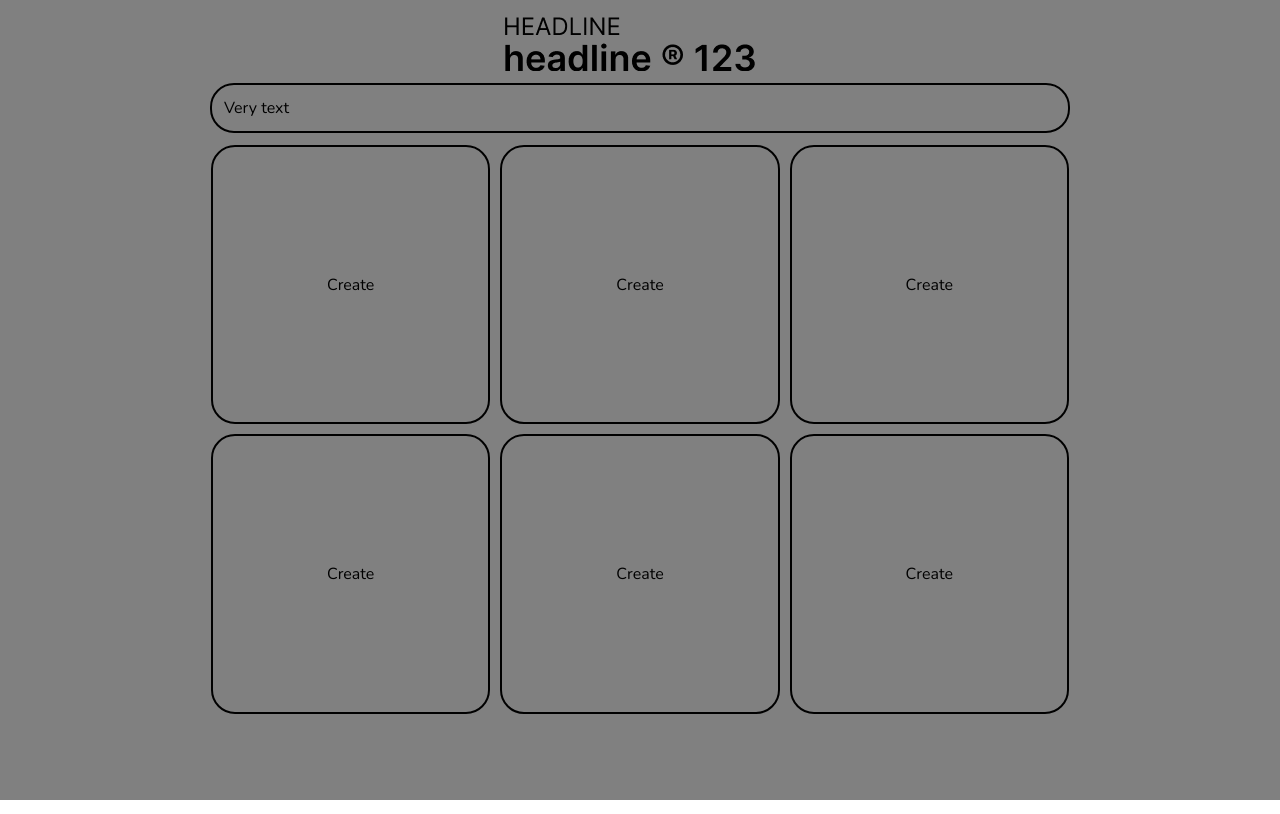
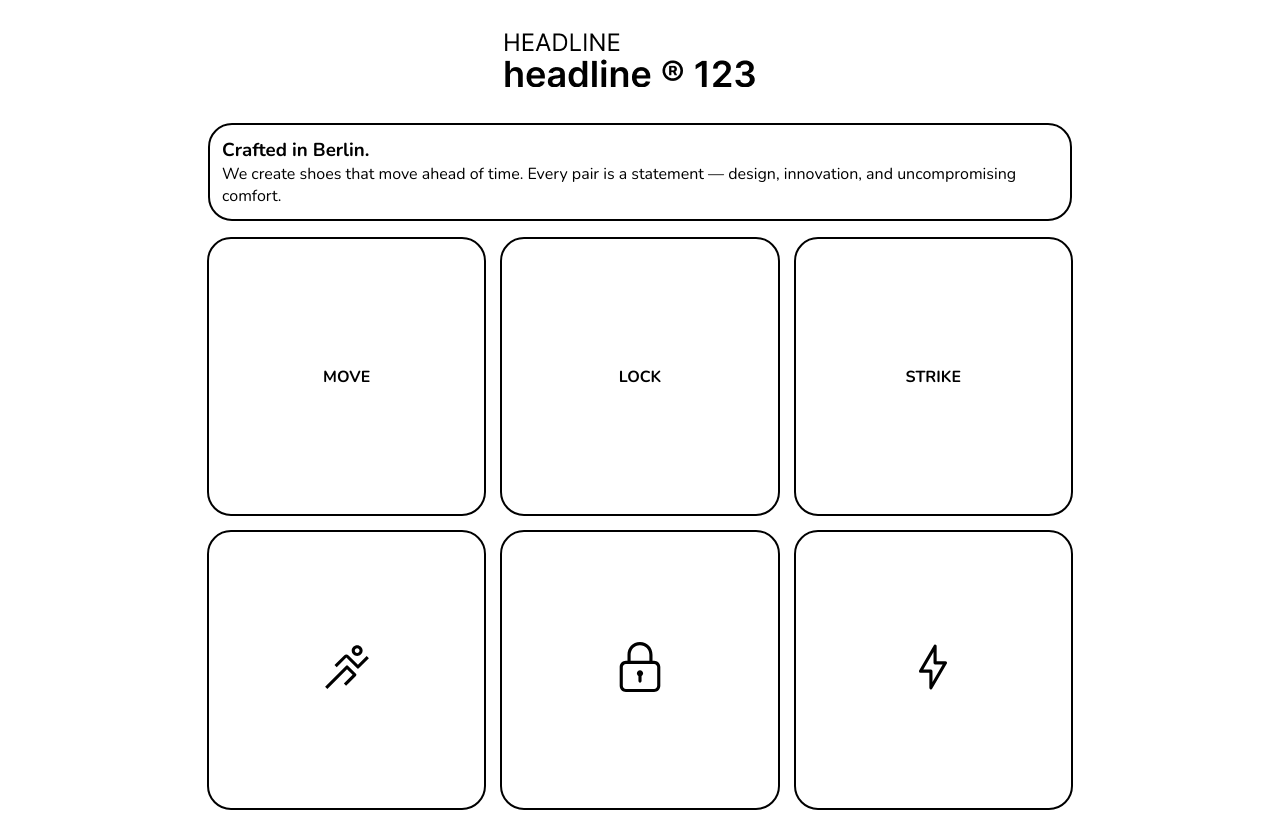
Before and after one commit to michalsuchorski/frontend-task, a website built with Vite: page index.html in a window 1280 px wide. Shown: the top 814 px of the page. Built offline with nearby package versions, Linux system fonts and the light colour scheme.

Commit message:
update scene 1 style, add loader, fixed orientation lock

```diff
--- a/index.html
+++ b/index.html
@@ -8,6 +8,7 @@
     <title>Frontend Task</title>
   </head>
   <body>
+    <div class="loader"></div>
     <div class="orientation-lock">
       <div class="orientation-lock-warning">
         <p class="orientation-lock-warning-text">
@@ -24,38 +25,36 @@
           </div>
           <div class="scene-intro-content-text-wrapper">
             <div class="scene-intro-content-text">
-              <p>Very text</p>
+              <h3 class="scene-intro-content-text-h3">Crafted in Berlin.</h3>
+              <p class="scene-intro-content-text-paragraph">
+                We create shoes that move ahead of time. Every pair is a
+                statement — design, innovation, and uncompromising comfort.
+              </p>
             </div>
           </div>
           <div class="scene-intro-content-panel">
             <div class="scene-intro-content-panel-plate">
+              <p class="scene-intro-content-panel-plate-text">MOVE</p>
+            </div>
+            <div class="scene-intro-content-panel-plate">
+              <p class="scene-intro-content-panel-plate-text">LOCK</p>
+            </div>
+            <div class="scene-intro-content-panel-plate">
+              <p class="scene-intro-content-panel-plate-text">STRIKE</p>
+            </div>
+            <div class="scene-intro-content-panel-plate">
               <p class="scene-intro-content-panel-plate-text">
-                Create
+                  <img src="./icons/move.svg" />
               </p>
             </div>
             <div class="scene-intro-content-panel-plate">
               <p class="scene-intro-content-panel-plate-text">
-                Create
+                <img src="./icons/lock.svg" />
               </p>
             </div>
             <div class="scene-intro-content-panel-plate">
               <p class="scene-intro-content-panel-plate-text">
-                Create
-              </p>
-            </div>
-            <div class="scene-intro-content-panel-plate">
-              <p class="scene-intro-content-panel-plate-text">
-                Create
-              </p>
-            </div>
-            <div class="scene-intro-content-panel-plate">
-              <p class="scene-intro-content-panel-plate-text">
-                Create
-              </p>
-            </div>
-            <div class="scene-intro-content-panel-plate">
-              <p class="scene-intro-content-panel-plate-text">
-                Create
+                <img src="./icons/strike.svg" />
               </p>
             </div>
           </div>
@@ -63,7 +62,7 @@
         </div>
       </div>
 
-      <div class="scene scene-gallery" data-scene="gallery">
+      <div class="scene scene-gallery hidden" data-scene="gallery">
         <div class="swiper mySwiper">
           <div class="swiper-wrapper">
             <div class="swiper-slide"><img src="./assets/shoe1.png" /></div>
@@ -73,12 +72,12 @@
           </div>
           <div class="swiper-button-next"></div>
           <div class="swiper-button-prev"></div>
-          <div class="swiper-button-cta ">
+          <div class="swiper-button-cta">
             <img src="./assets/cta.png" class="swiper-button-cta-img" />
           </div>
         </div>
       </div>
-      <div class="scene scene-video" data-scene="video">
+      <div class="scene scene-video hidden" data-scene="video">
         <div class="scene-video-relative">
           <video autoplay muted loop class="playing-video">
             <source src="./assets/video.mp4" type="video/mp4" />
--- a/src/main.js
+++ b/src/main.js
@@ -1,8 +1,10 @@
+import gsap from "gsap";
 import { GalleryScene } from "./scenes/GalleryScene";
 import { IntroScene } from "./scenes/IntroScene";
 import { VideoScene } from "./scenes/VideoScene";
 import { checkOrientation } from "./utils/CheckOrientation";
 import { logEvent } from "./utils/EventTracker";
+import { isMobileDevice } from "./utils/IsMobileDevice";
 import { observeSceneChanges } from "./utils/SceneChange";
 
 const allScenes = document.querySelectorAll(".scene");
@@ -11,9 +13,21 @@ observeSceneChanges(allScenes);
 document.addEventListener("DOMContentLoaded", () => {
   logEvent("ad_load");
 
+  const loaderEl = document.querySelector(".loader");
   const introEl = document.querySelector(".scene-intro");
   const galleryEl = document.querySelector(".scene-gallery");
   const videoEl = document.querySelector(".scene-video");
+
+  window.onload = () => {
+    gsap.to(loaderEl, {
+      duration: 1,
+      opacity: 0,
+      onComplete: () => {
+        loaderEl.style.display = "none";
+        loaderEl.style.zIndex = "0";
+      },
+    });
+  };
 
   const videoScene = new VideoScene(videoEl);
 
@@ -29,6 +43,8 @@ document.addEventListener("DOMContentLoaded", () => {
     introEl,
     () => {
       galleryScene.init();
+      galleryScene.show();
+      videoScene.show();
     },
     galleryEl
   );
--- a/src/scenes/GalleryScene.js
+++ b/src/scenes/GalleryScene.js
@@ -54,4 +54,8 @@ export class GalleryScene {
       ease: "power2.out",
     });
   }
+
+  show(){
+    this.container.classList.remove('hidden')
+  }
 }
--- a/src/scenes/IntroScene.js
+++ b/src/scenes/IntroScene.js
@@ -1,4 +1,3 @@
-import { logEvent } from "../utils/EventTracker";
 import { ScrollToPlugin } from "gsap/ScrollToPlugin";
 import gsap from "gsap";
 
@@ -15,9 +14,8 @@ export class IntroScene {
   init() {
     const headline = document.querySelector('.scene-intro-content-image');
     const introTextEl = document.querySelector('.scene-intro-content-text-wrapper');
-
     const allTiles = document.querySelectorAll('.scene-intro-content-panel-plate');
-
+    const allTilesText = document.querySelectorAll('.scene-intro-content-panel-plate-text')
 
     gsap.from(allTiles, {
         duration: 0.5,
@@ -25,6 +23,14 @@ export class IntroScene {
         y: 50,
         stagger: 0.1,
         ease: "power2.out",
+    })
+
+    gsap.from(allTilesText, {
+        duration: 0.5,
+        opacity: 0,
+        x: 20,
+        stagger: 0.1,
+        ease: "back.inOut"
     })
 
     gsap.from(headline, {
@@ -40,7 +46,7 @@ export class IntroScene {
     this.timeout = setTimeout(() => {
       this.scrollToGallery();
       this.onComplete?.();
-    }, 2000);
+    }, 222000);
   }
   scrollToGallery() {
     if (!this.scrollTarget) return;
--- a/src/scenes/VideoScene.js
+++ b/src/scenes/VideoScene.js
@@ -16,4 +16,7 @@ export class VideoScene {
       positionClasses[slideIndex - 1] || positionClasses[0]
     );
   }
+  show(){
+    this.container.classList.remove('hidden')
+  }
 }
--- a/src/styles/components/components.scss
+++ b/src/styles/components/components.scss
@@ -3,3 +3,4 @@
 @import './intro-scene.scss';
 @import './gallery-scene.scss';
 @import './video-scene.scss';
+@import './loader.scss';
--- a/src/styles/components/intro-scene.scss
+++ b/src/styles/components/intro-scene.scss
@@ -2,7 +2,6 @@
   width: 100%;
   height: 100vh;
   position: relative;
-  background-color: gray;
 
   &-content {
     max-width: 900px;
@@ -17,7 +16,8 @@
       display: flex;
       flex-wrap: wrap;
       justify-content: center;
-        gap: 10px;
+      will-change: transform;
+      gap: 14px;
       height: 25%;
 
       &-plate {
@@ -28,19 +28,25 @@
         display: flex;
         justify-content: center;
         align-items: center;
+        font-weight: bold;
+
+        img {
+          width: 50px;
+        }
       }
     }
 
     &-image {
       position: relative;
       display: flex;
+      padding-top: 16px;
       justify-content: center;
       align-items: center;
       flex-direction: column;
     }
 
     &-text-wrapper {
-      padding: 12px 4px;
+      padding: 36px 2px 16px 2px;
       display: flex;
       justify-content: center;
       flex-direction: column;
@@ -52,6 +58,10 @@
         width: 100%;
         padding: 12px;
         border-radius: 24px;
+
+        &-paragraph {
+            text-align: left;
+        }
       }
 
       .shadow {
--- /dev/null
+++ b/src/styles/components/loader.scss
@@ -0,0 +1,7 @@
+.loader {
+    width: 100%;
+    height: 100vh;
+    position: absolute;
+    background-color: white;
+    z-index: 2
+}
--- a/src/utils/CheckOrientation.js
+++ b/src/utils/CheckOrientation.js
@@ -4,15 +4,19 @@ export const checkOrientation = () => {
   const orientationEl = document.querySelector(".orientation-lock");
   const isPortrait = window.innerHeight > window.innerWidth;
   const isMobile = isMobileDevice();
+  const appContainer = document.querySelector(".app-container");
 
   if (!isMobile) {
     orientationEl.classList.add("hidden");
+    appContainer.classList.remove("hidden");
     return;
   }
 
   if (isPortrait) {
     orientationEl.classList.add("hidden");
+    appContainer.classList.remove("hidden");
   } else {
     orientationEl.classList.remove("hidden");
+    appContainer.classList.add("hidden");
   }
 };
```
Also changed, not shown: public/icons/lock.svg (added), public/icons/move.svg (added), public/icons/strike.svg (added). Lines whose indentation alone changed are shown as unchanged.
